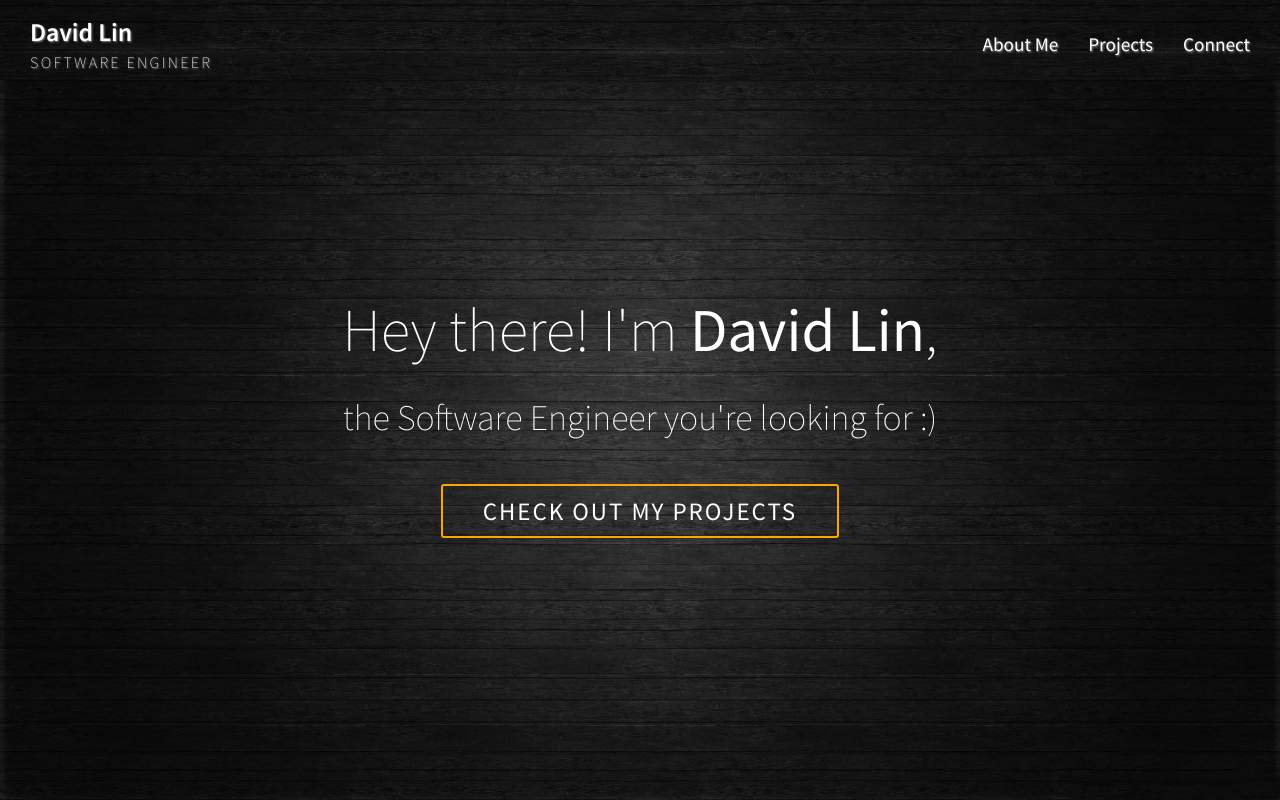
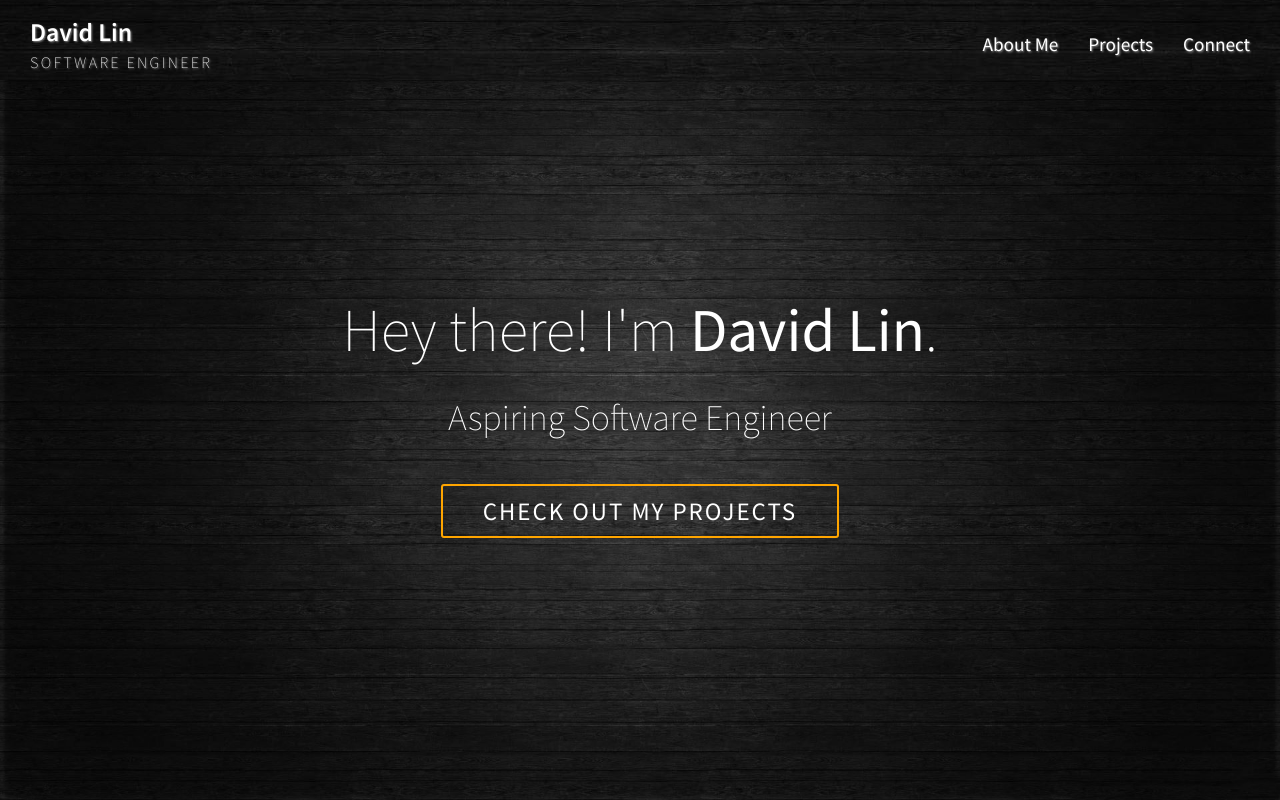
Before and after one commit to zeka-mashi/portfolio, a plain HTML site: page index.html in a window 1280 px wide. Shown: the top 800 px of the page. Drawn offline with Linux system fonts and the light colour scheme; no server answers.

Commit message:
Update index.html

```diff
--- a/index.html
+++ b/index.html
@@ -33,7 +33,7 @@
       <div class="header-background"></div>
       <div class="container">
         <div class="landing-content">
-          <p>Hey there! I'm <span class="highlight">David Lin</span>,<br><span class="subheader">the Software Engineer you're looking for :)</span></p><a class="btn btn-header"
+          <p>Hey there! I'm <span class="highlight">David Lin</span>.<br><span class="subheader">Aspiring Software Engineer</span></p><a class="btn btn-header"
             href="#projects"><span>Check out my projects</span></a>
         </div>
       </div>
```
